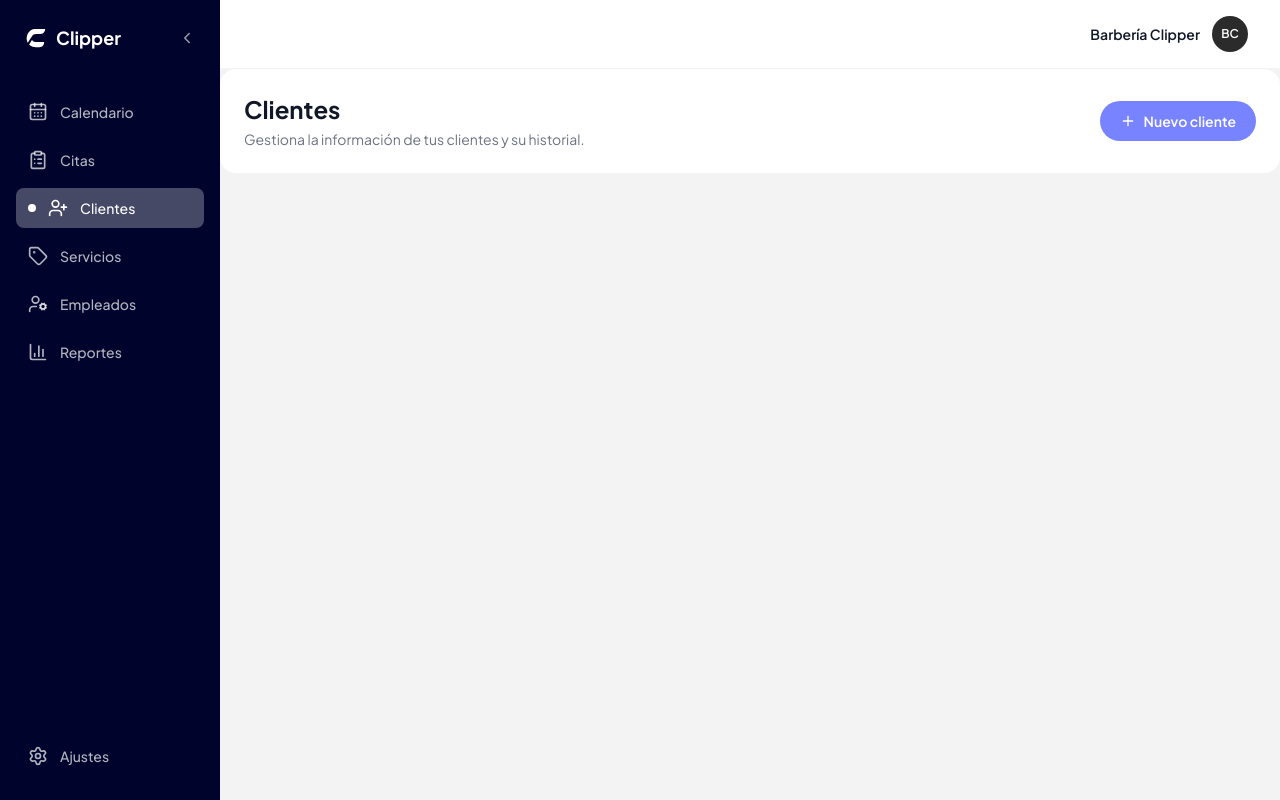
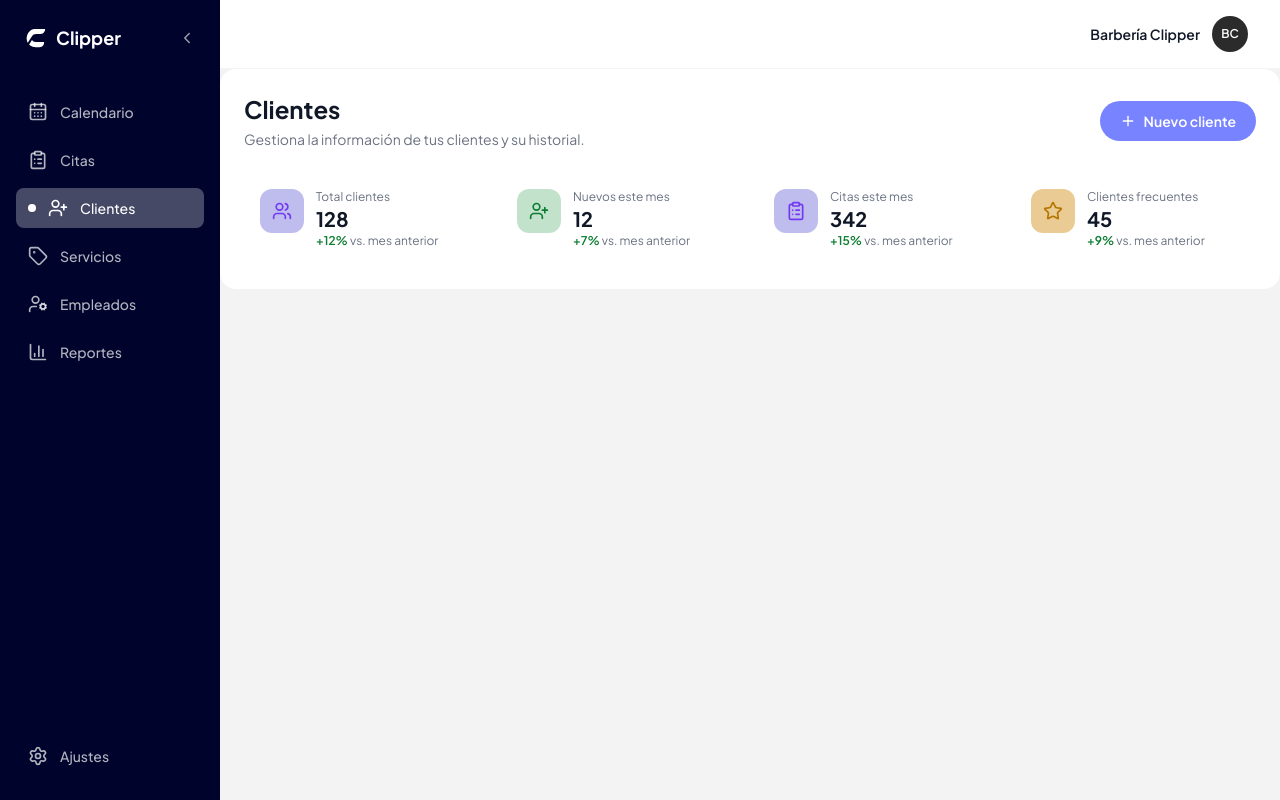
Before and after one commit to AndresRios123/Clipper-frontend, a React (Vite) app: page /clientes in a window 1280 px wide. Built offline with nearby package versions, Linux system fonts and the light colour scheme.

Commit message:
Agregada sección de statcards en el header de clientes

```diff
--- a/src/components/ClientsView/ClientsHeader.tsx
+++ b/src/components/ClientsView/ClientsHeader.tsx
@@ -1,4 +1,5 @@
-import { Plus } from "lucide-react";
+import { Plus, Users, UserPlus, ClipboardList, Star } from "lucide-react";
+import StatCard from "./StatCard";
 
 type ClientsHeaderProps = {
   onNewClient?: () => void;
@@ -6,7 +7,9 @@ type ClientsHeaderProps = {
 
 const ClientsHeader = ({ onNewClient }: ClientsHeaderProps) => {
   return (
-    <div className="bg-white rounded-2xl p-6 flex items-center justify-between">
+    <div className="bg-white rounded-2xl p-6 flex flex-col gap-6">
+      {/* Título + descripción + botón */}
+      <div className="flex items-center justify-between">
         <div>
           <h1 className="text-2xl font-bold text-gray-900">Clientes</h1>
           <p className="text-sm text-gray-500 mt-1">
@@ -23,6 +26,42 @@ const ClientsHeader = ({ onNewClient }: ClientsHeaderProps) => {
           Nuevo cliente
         </button>
       </div>
+
+      {/* Estadísticas */}
+      <div className="grid grid-cols-1 sm:grid-cols-2 lg:grid-cols-4 gap-4">
+        <StatCard
+          icon={<Users size={20} style={{ color: "#723AF3" }} />}
+          iconBgColor="#BFBDED"
+          label="Total clientes"
+          value={128}
+          changePercentage={12}
+        />
+
+        <StatCard
+          icon={<UserPlus size={20} style={{ color: "#0C7D31" }} />}
+          iconBgColor="#C3E2CC"
+          label="Nuevos este mes"
+          value={12}
+          changePercentage={7}
+        />
+
+        <StatCard
+          icon={<ClipboardList size={20} style={{ color: "#723AF3" }} />}
+          iconBgColor="#BFBDED"
+          label="Citas este mes"
+          value={342}
+          changePercentage={15}
+        />
+
+        <StatCard
+          icon={<Star size={20} style={{ color: "#B57600" }} />}
+          iconBgColor="#E9CB93"
+          label="Clientes frecuentes"
+          value={45}
+          changePercentage={9}
+        />
+      </div>
+    </div>
   );
 };
 
```
Also changed, not shown: src/components/ClientsView/StatCard.tsx (renamed from src/components/ClientsView/StarCard.tsx). Lines whose indentation alone changed are shown as unchanged.
